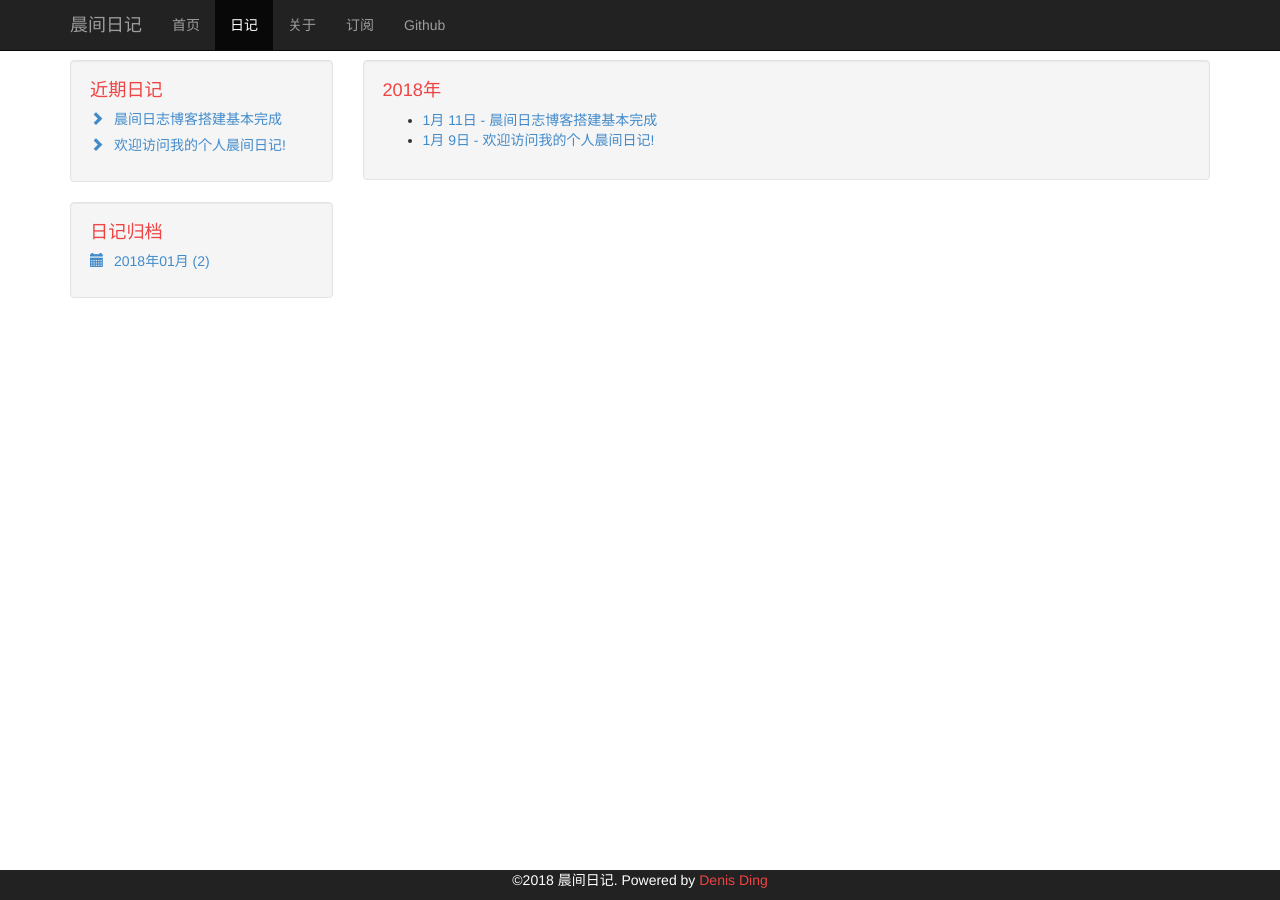
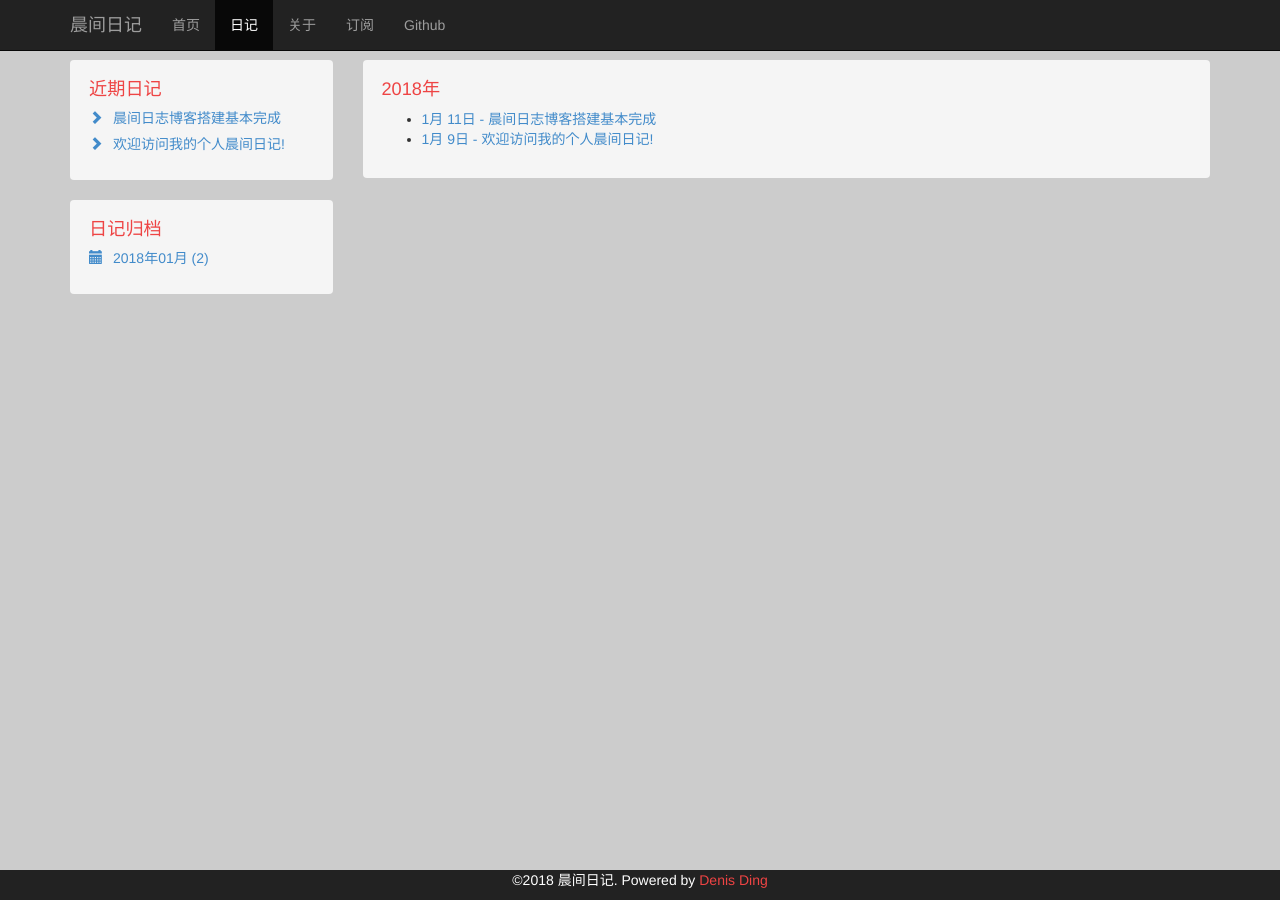
Before and after one commit to denisding/morningdiary, a Jekyll site: the page built from archive.html, in a window 1280 px wide. Built offline with Jekyll 4.4.1, drawn with Linux system fonts in a browser that asks for light colours.

Commit message:
修改侧边栏内容,更改主题颜色

```diff
--- a/css/theme.css
+++ b/css/theme.css
@@ -2,6 +2,7 @@ body {
     padding-top: 60px;
     padding-bottom: 60px;
     font-family: '微软雅黑','华文行楷','宋体','Franklin Gothic Medium', 'Arial Narrow', Arial, sans-serif;
+    background-color: #ccc;
 }
 img {
     width: 100%;
@@ -53,7 +54,12 @@ a:active {
     display: block;
     text-align: center;
 }
-
+.well {
+    background-color: "#fafafa";
+    border-width: 0px;
+    -webkit-box-shadow: inset 0 0 0 rgba(0,0,0,.05);
+    box-shadow: inset 0 0 0 rgba(0,0,0,.05)
+}
 .well h1 {
     color: #ee4444;
     font-size: 1.3em;
@@ -187,7 +193,8 @@ a:active {
     margin-bottom: 10px;
 }
 .sidebar.well .authorinfo .authorrow{
-    margin: 5px 0;
+    padding: 5px 0;
+    border-bottom: 1px dotted #eee;
 }
 .sidebar.well .authorinfo .authorrow span:nth-child(1){
     width: 70px;
```
Also changed, not shown: _includes/sidebar.html (+0 -8 lines).
